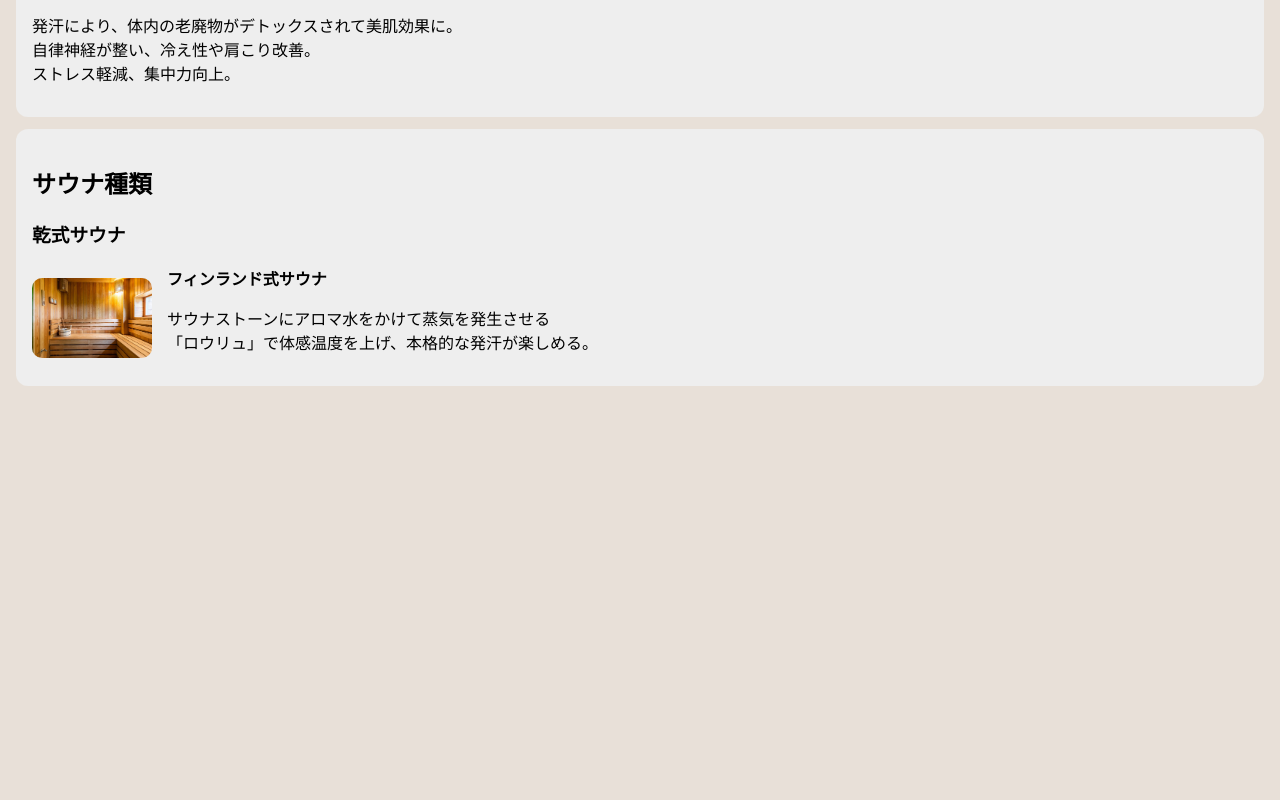
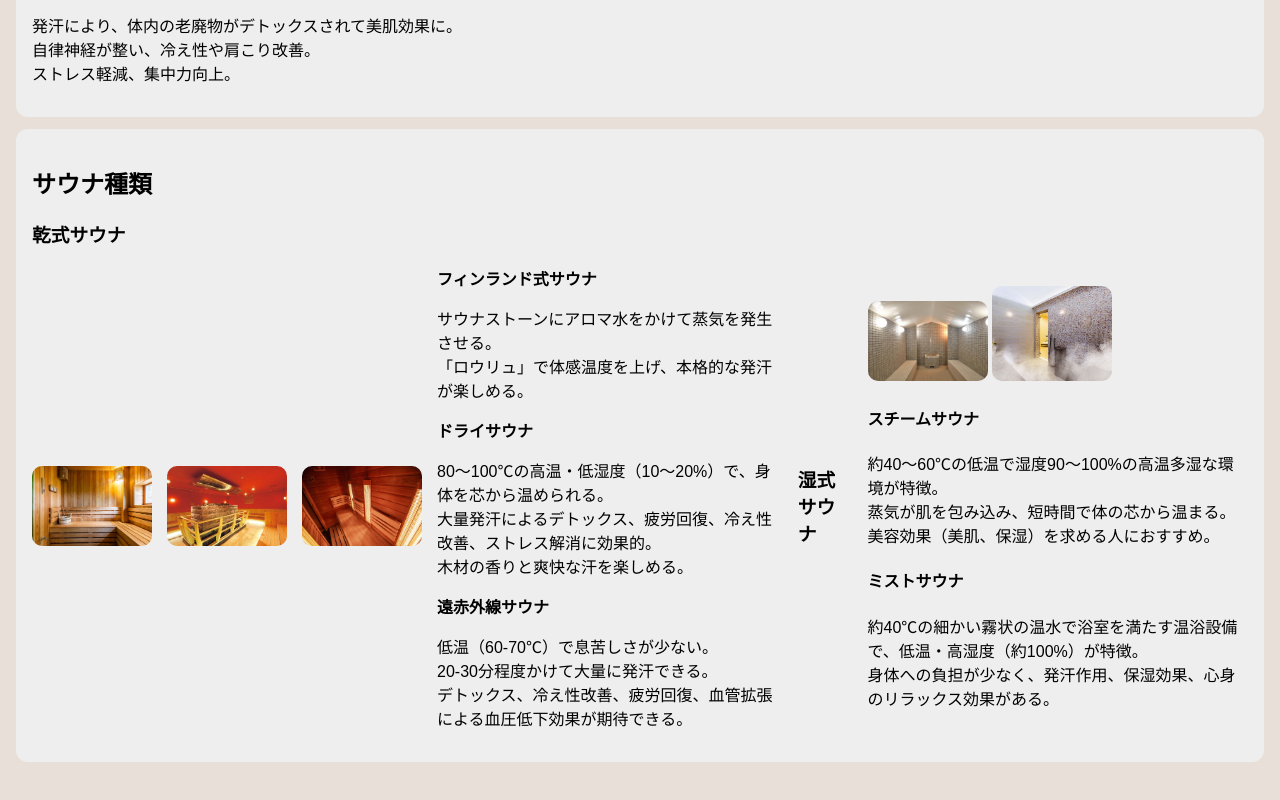
Before and after one commit to tomo12chann7k0568a-afk/service2, a plain HTML site: page index.html in a window 1280 px wide. Shown: the part 1253-2053 px from the top of the page. Before the commit the page ends 1725 px from the top, so only its background shows below. Drawn offline with Linux system fonts and the light colour scheme; a script that the page names is missing.

Commit message:
Add files via upload

```diff
--- a/index.html
+++ b/index.html
@@ -30,12 +30,30 @@
   <div class="card">
     <h2>サウナ種類</h2>
     <h3>乾式サウナ</h3>
-    <div class="sauna-type">
+    <div class="drying-sauna-type">
       <img src="https://github.com/tomo12chann7k0568a-afk/service2/raw/main/a619b4dd-b597-45d5-8411-3cfd28938657.jpg" alt="フィンランドサウナ">
-      <div class="sauna-text">
+      <img src="https://github.com/tomo12chann7k0568a-afk/service2/raw/main/1347673_615.jpg" alt="ドライサウナ">
+      <img src="https://github.com/tomo12chann7k0568a-afk/service2/raw/main/312148da-42e0-4be5-bcc2-dbc430f7dd2a.jpg" alt="遠赤外線サウナ">
+      <div class="drying-sauna-text">
       <h4>フィンランド式サウナ</h4>
-    <p>サウナストーンにアロマ水をかけて蒸気を発生させる<br>「ロウリュ」で体感温度を上げ、本格的な発汗が楽しめる。</p>
+      <p>サウナストーンにアロマ水をかけて蒸気を発生させる。<br>「ロウリュ」で体感温度を上げ、本格的な発汗が楽しめる。</p>
+      <h4>ドライサウナ</h4>
+      <p>80〜100℃の高温・低湿度（10〜20%）で、身体を芯から温められる。<br>大量発汗によるデトックス、疲労回復、冷え性改善、ストレス解消に効果的。<br>木材の香りと爽快な汗を楽しめる。</p>
+      <h4>遠赤外線サウナ</h4>
+      <p>低温（60-70℃）で息苦しさが少ない。<br>20-30分程度かけて大量に発汗できる。<br>デトックス、冷え性改善、疲労回復、血管拡張による血圧低下効果が期待できる。</p>
       </div>
+    <h3>湿式サウナ</h3>
+    <div class="wet-sauna-type">
+      <img src="https://github.com/tomo12chann7k0568a-afk/service2/raw/main/c84c29e0-fe28-488e-aac3-91765c89b2db.jpg" alt="スチームサウナ">
+      <img src="https://github.com/tomo12chann7k0568a-afk/service2/raw/main/mistsauna-1.jpg" alt="ミストサウナ">
+      <div class="wet-sauna-text">
+      <h4>スチームサウナ</h4>
+      <p>約40〜60℃の低温で湿度90〜100%の高温多湿な環境が特徴。<br>蒸気が肌を包み込み、短時間で体の芯から温まる。<br>美容効果（美肌、保湿）を求める人におすすめ。</p>
+      <h4>ミストサウナ</h4>
+      <p>約40℃の細かい霧状の温水で浴室を満たす温浴設備で、低温・高湿度（約100%）が特徴。<br>身体への負担が少なく、発汗作用、保湿効果、心身のリラックス効果がある。</p>
+      </div>
+    </div>
+
   </div>
   </div>
 </div>
--- a/stylesheet.css
+++ b/stylesheet.css
@@ -67,18 +67,18 @@ margin-top: 12px;
 
 /* サウナ種類 */
 
-.sauna-type{
+.drying-sauna-type{
 display:flex;
 gap:15px;
 align-items:center;
 }
 
-.sauna-type img{
+.drying-sauna-type img{
 width:120px;
 border-radius:10px;
 }
 
-.sauna-text h4{
+.drying-sauna-text h4{
 margin:0;
 }
 
```
